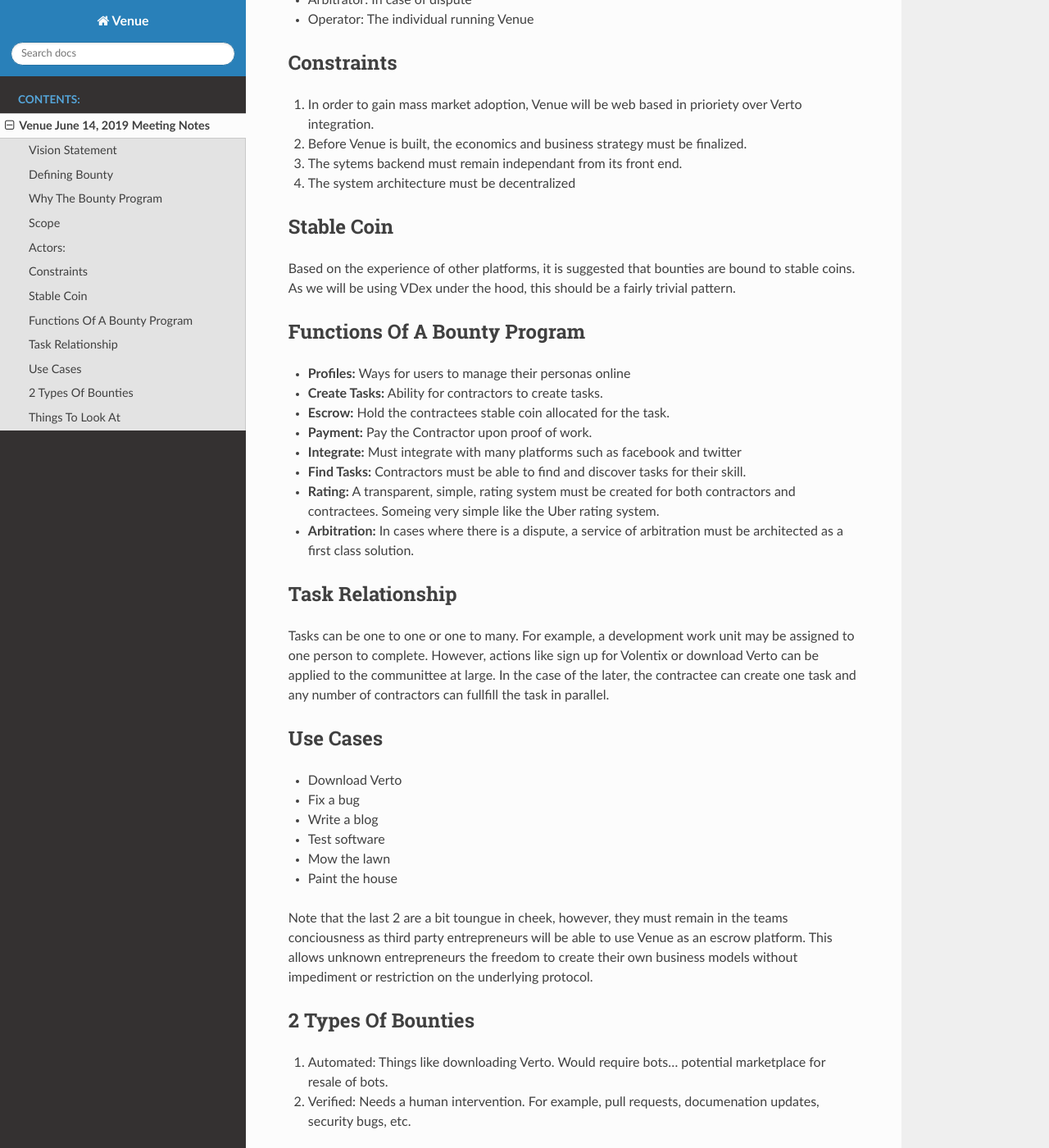
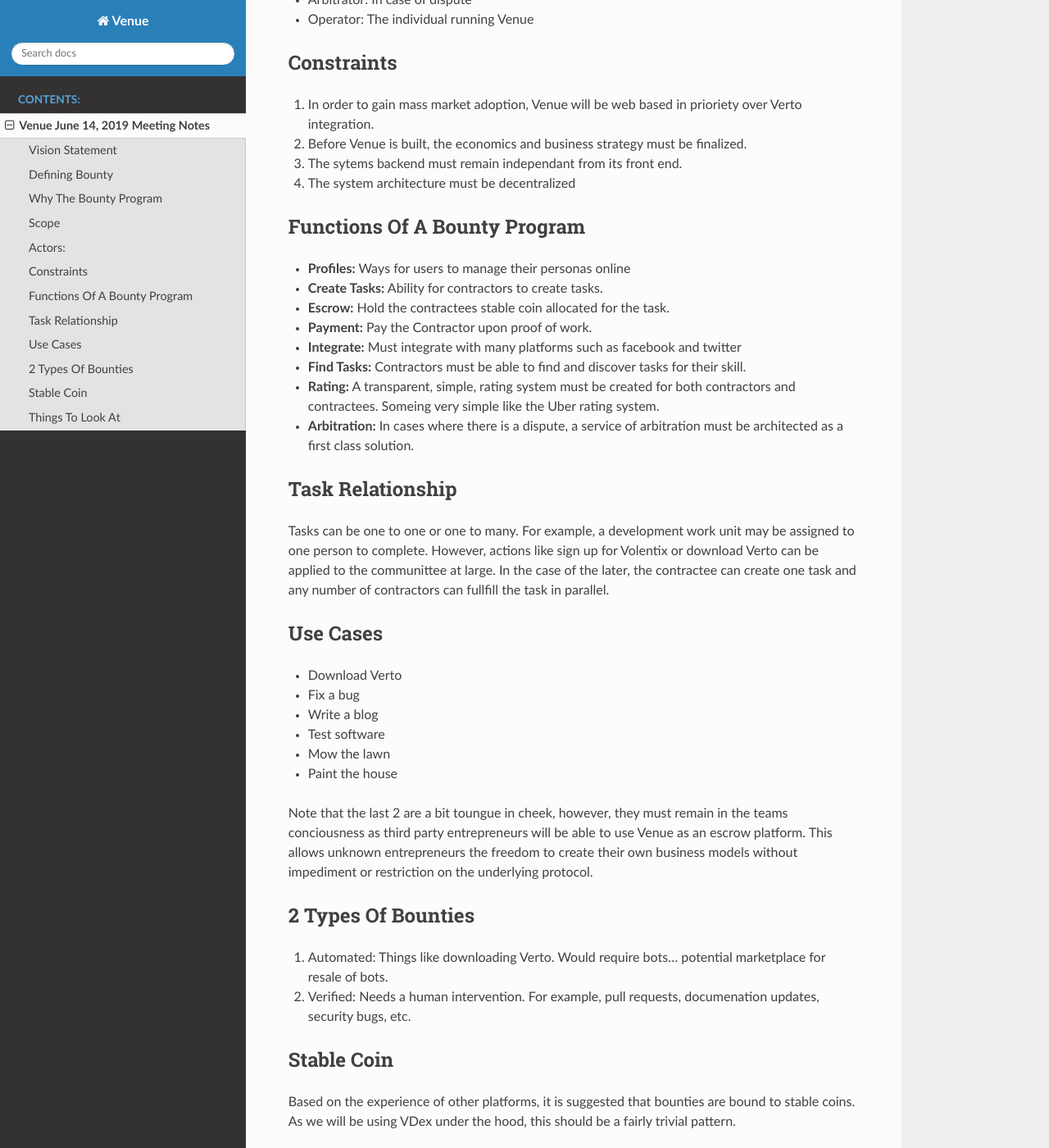
Before and after one commit to volentixlabsinc/venue, a Sphinx documentation site: the page built from docs/20190614-MeetingNotes.md, in a window 1280 px wide and 1400 px high, scrolled down 1124 px. Shown: the whole window at 82% size. Built offline with Sphinx 7.4.7 and the Read the Docs theme 2.0.0, drawn with Linux system fonts in a browser that asks for light colours; some of the changed lines change nothing that is shown; some of the changed text lies outside the part shown.

Commit message:
Refactoring doc

```diff
--- a/docs/20190614-MeetingNotes.md
+++ b/docs/20190614-MeetingNotes.md
@@ -6,11 +6,11 @@
   * [Scope](#scope)
   * [Actors:](#actors)
   * [Constraints](#constraints)
-  * [Stable Coin](#stable-coin)
   * [Functions Of A Bounty Program](#functions-of-a-bounty-program)
   * [Task Relationship](#task-relationship)
   * [Use Cases](#use-cases)
   * [2 Types Of Bounties](#2-types-of-bounties)
+  * [Stable Coin](#stable-coin)
   * [Things To Look At](#things-to-look-at)
 
 ## Vision Statement
@@ -44,10 +44,6 @@
 3. The sytems backend must remain independant from its front end.
 4. The system architecture must be decentralized
 
-## Stable Coin
-
-Based on the experience of other platforms, it is suggested that bounties are bound to stable coins. As we will be using VDex under the hood, this should be a fairly trivial pattern.
-
 ## Functions Of A Bounty Program
 
   - **Profiles:** Ways for users to manage their personas online
@@ -79,6 +75,11 @@
 1. Automated: Things like downloading Verto. Would require bots... potential marketplace for resale of bots.
 2. Verified: Needs a human intervention. For example, pull requests, documenation updates, security bugs, etc.
 
+
+## Stable Coin
+
+Based on the experience of other platforms, it is suggested that bounties are bound to stable coins. As we will be using VDex under the hood, this should be a fairly trivial pattern.
+
 ## Things To Look At
 
 Sourcecred: https://github.com/sourcecred/sourcecred
```
